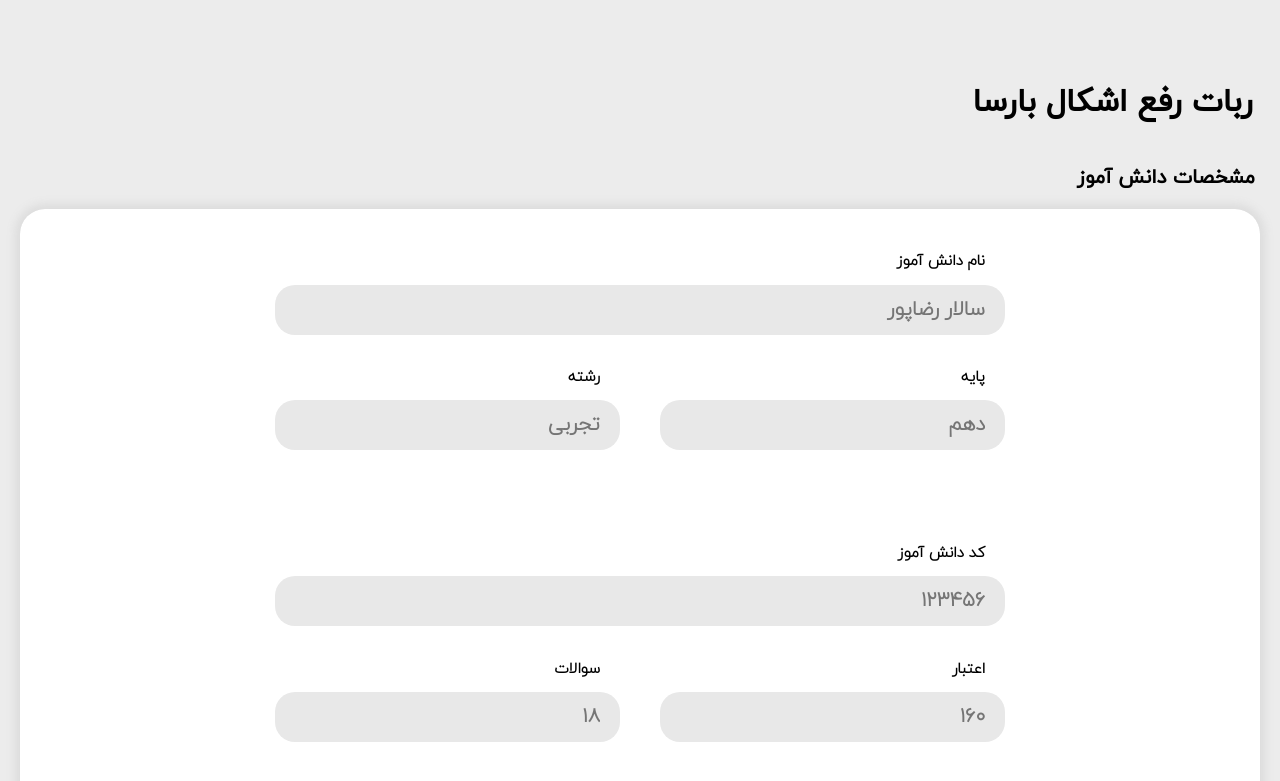
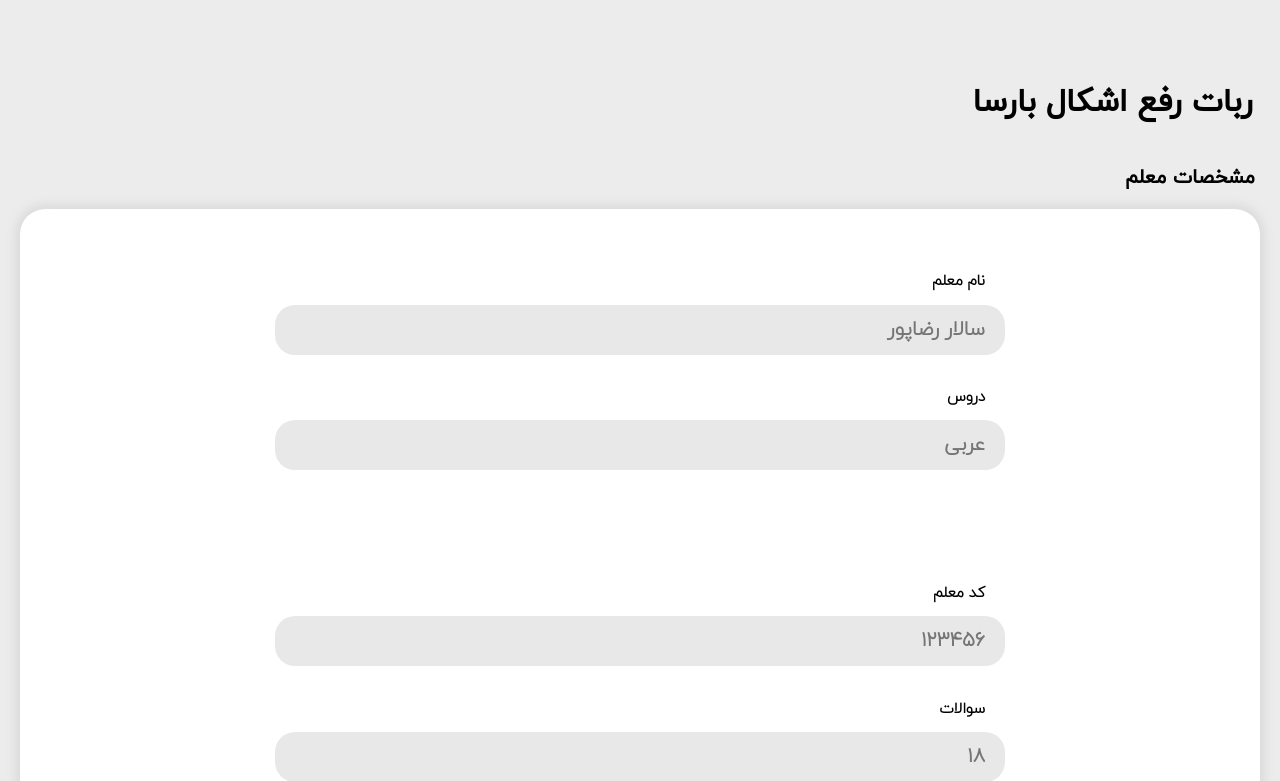
Before and after one commit to zahraNian/troubleshooting-robot, a React (Create React App) app: page /login in a window 1280 px wide. Shown: the top 781 px of the page. Built offline with nearby package versions, Linux system fonts and the light colour scheme.

Commit message:
'TeachersInfo'

```diff
--- a/src/App.js
+++ b/src/App.js
@@ -2,11 +2,13 @@ import {BrowserRouter as Router,Route, Switch, Redirect} from 'react-router-dom'
 import Login from './login.js'
 import Page from './page.js'
 import StudentInfo from './studentInfo.js'
+import TeacherInfo from './teacherInfo.js'
 
 
 export default function App(){
   return(
     <Router>
+      <TeacherInfo/>
       <StudentInfo/>
       <Switch>
         <Route path='/login' component={Login} exact></Route>
--- /dev/null
+++ b/src/teacherInfo.js
@@ -0,0 +1,143 @@
+import styled from 'styled-components'
+import {useState} from 'react'
+const Container=styled.div({
+    display:'flex',
+    flexDirection:'column',
+    justifyContent:'flex-start',
+    alignItems:'center',
+    width:'100%',
+    height:'100%',
+    backgroundColor:'var(--back)',
+    fontFamily:'text',
+    direction:'rtl',
+    '&>div.Content':{
+        borderRadius:'25px',
+        boxShadow:'var(--Shadow)',
+        width:'calc(100% - 40px)'
+    }
+})
+const Column=styled.div({
+    display:'flex',
+    flexDirection:'column',
+    justifyContent:'center',
+    alignItems:'center',
+    width:'100%',
+    backgroundColor:'white',
+    textAlign:'center',
+    '&>div.Large':{
+        width:'100%',
+        marginTop:'20px'
+    },
+    '&>div.Total':{
+        flexFlow:'row wrap',
+        alignItems:'flex-start',
+        borderRadius:'25px',
+        boxShadow:'var(--shadow)',
+        justifyContent:'space-around',
+    },
+    '&>div.B':{
+        justifyContent:'flex-end'
+    }
+  })
+  const Row=styled.div({
+        display:'flex',
+        flexDirection:'row',
+        justifyContent:'space-between',
+        alignItems:'center',
+        width:'100%',
+        '&>div.RowBigColumn':{
+            padding:'30px 10px 50px 10px',
+            maxWidth:'730px',
+            borderRadius:'25px'
+        }
+  })
+  const LargeInput=styled.input({
+        borderRadius:'20px',
+        fontSize:'20px',
+        width:'100%',
+        minWidth:'300px',
+        fontFamily:'text',
+        backgroundColor:'var(--lightGray)',
+        border:'none',
+        fontWeight:'bold',
+        height:'50px',
+        paddingRight:'20px',
+        boxSizing:'border-box',
+        color:'var(--gray)'
+  })
+  const Title=styled.h2({
+      width:'100%',
+      textAlign:'right',
+      marginRight:'40px',
+      fontSize:'15px',
+  })
+  const Button=styled.button({
+    borderRadius:'var(--borderRadius-div)',
+    backgroundColor:'var(--lightBlue)',
+    color:'var(--blue)',
+    fontFamily:'btnText',
+    fontSize:'15px',
+    height:'40px',
+    textAlign:'center',
+    boxSizing:'border-box',
+    margin:'40px 0px -10px 0px',
+    fontWeight:'bold',
+    textDecoration: 'none',
+    width:'130px',
+    textAlign:'center',
+    border:'none',
+  })
+  const H1=styled.h1({
+      textAlign:'rigth',
+      width:'100%',
+      marginRight:'55px',
+      marginTop:'80px',
+      fontFamily:'title'
+  })
+  const H2=styled.h2({
+    textAlign:'rigth',
+    width:'100%',
+    marginRight:'50px',
+    fontFamily:'title',
+    fontSize:'20px',
+})
+
+export default function TeacherInfo(){
+    const[Name, setName]=useState()
+    const[Lesson, setLesson]=useState()
+    const[Code, setCode]=useState()
+    const[Question, setQuestion]=useState()
+    return(
+        <Container>
+            <H1>ربات رفع اشکال بارسا</H1>
+            <H2>مشخصات معلم</H2>
+            <Column className='Content'>
+                <Row className="Total">
+                    <Column className='RowBigColumn'>
+                        <Column className='Large'>
+                            <Title>نام معلم</Title>
+                            <LargeInput placeholder='سالار رضاپور' onChange={(a)=>setName(a.target.value)}></LargeInput>
+                        </Column>
+                        <Column className='Large'>
+                            <Title>دروس</Title>
+                            <LargeInput placeholder='عربی' onChange={(b)=>setLesson(b.target.value)}></LargeInput>
+                        </Column>
+                    </Column>
+                    <Column className='RowBigColumn'>
+                        <Column className='Large'>
+                            <Title>کد معلم</Title>
+                            <LargeInput placeholder={global.convertNumberFromEtoP(123456)} onChange={(c)=>setCode(c.target.value)}></LargeInput>
+                        </Column>
+                        <Column className='Large'>
+                            <Title>سوالات</Title>
+                            <LargeInput placeholder={global.convertNumberFromEtoP(18)} onChange={(d)=>setQuestion(d.target.value)}></LargeInput>
+                        </Column>
+                        <Row className='B'>
+                            <Button>ذخیره</Button>
+                        </Row>
+                    </Column>
+                </Row>
+            </Column>
+        </Container>
+    )
+}
```
